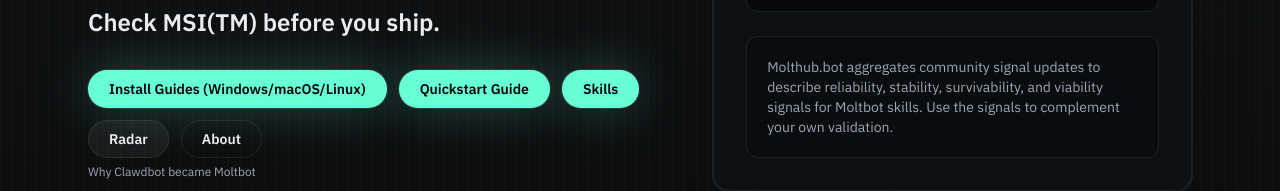
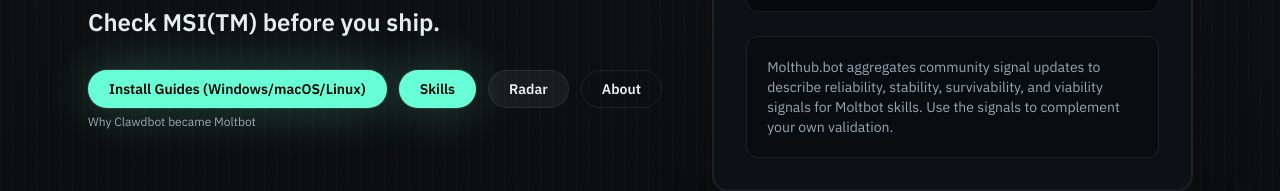
Before and after one commit to errun/molthub, a Next.js app: page / in a window 1280 px wide. Shown: the part 424-615 px from the top of the page. Built offline with nearby package versions, Linux system fonts and the light colour scheme; no server answers.

Commit message:
Update Install Guides button to link to /moltbot-install-guides

```diff
--- a/app/(site)/page.tsx
+++ b/app/(site)/page.tsx
@@ -77,11 +77,8 @@
             </p>
           </div>
           <div className="flex flex-wrap gap-3">
-            <Link className="btn-strong" href="/install-guides">
+            <Link className="btn-strong" href="/moltbot-install-guides">
               Install Guides (Windows/macOS/Linux)
-            </Link>
-            <Link className="btn-strong" href="/moltbot-install-guides">
-              Quickstart Guide
             </Link>
             <Link className="btn-strong" href="/skills">
               Skills
```
